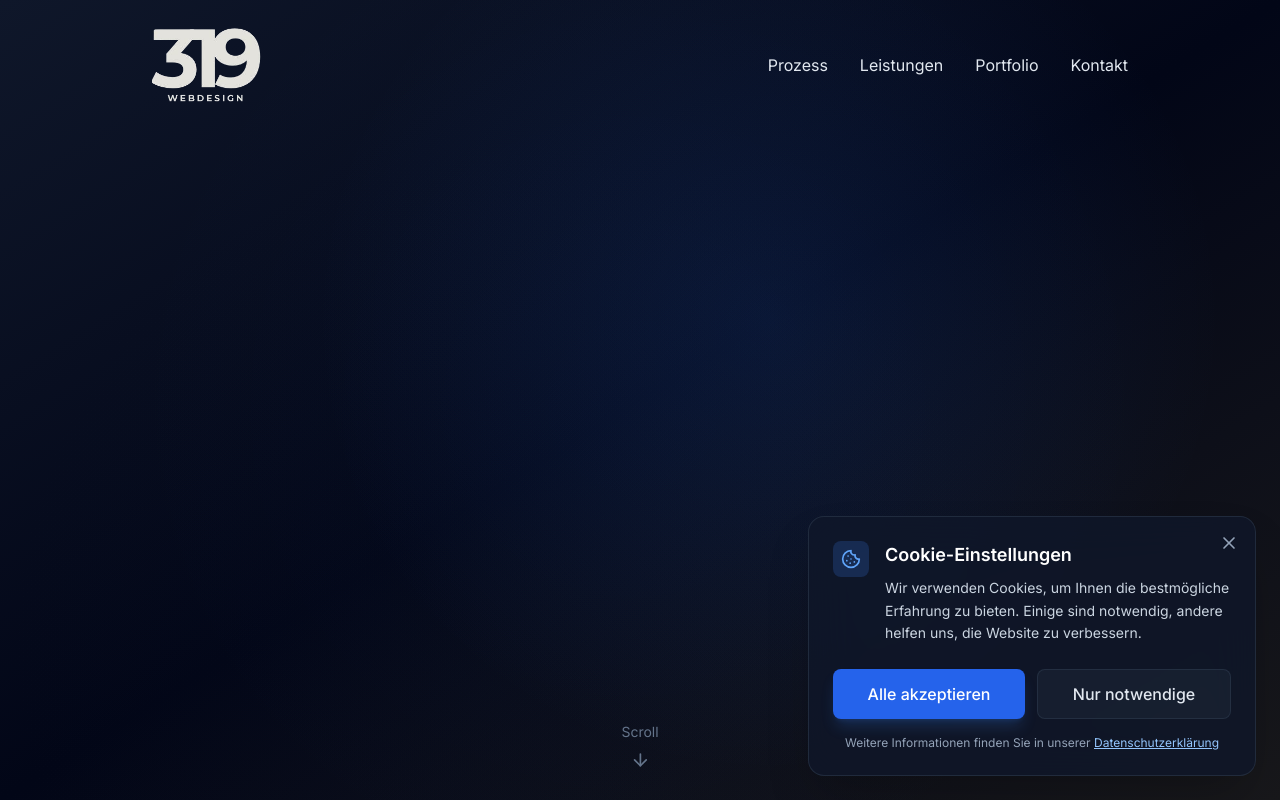
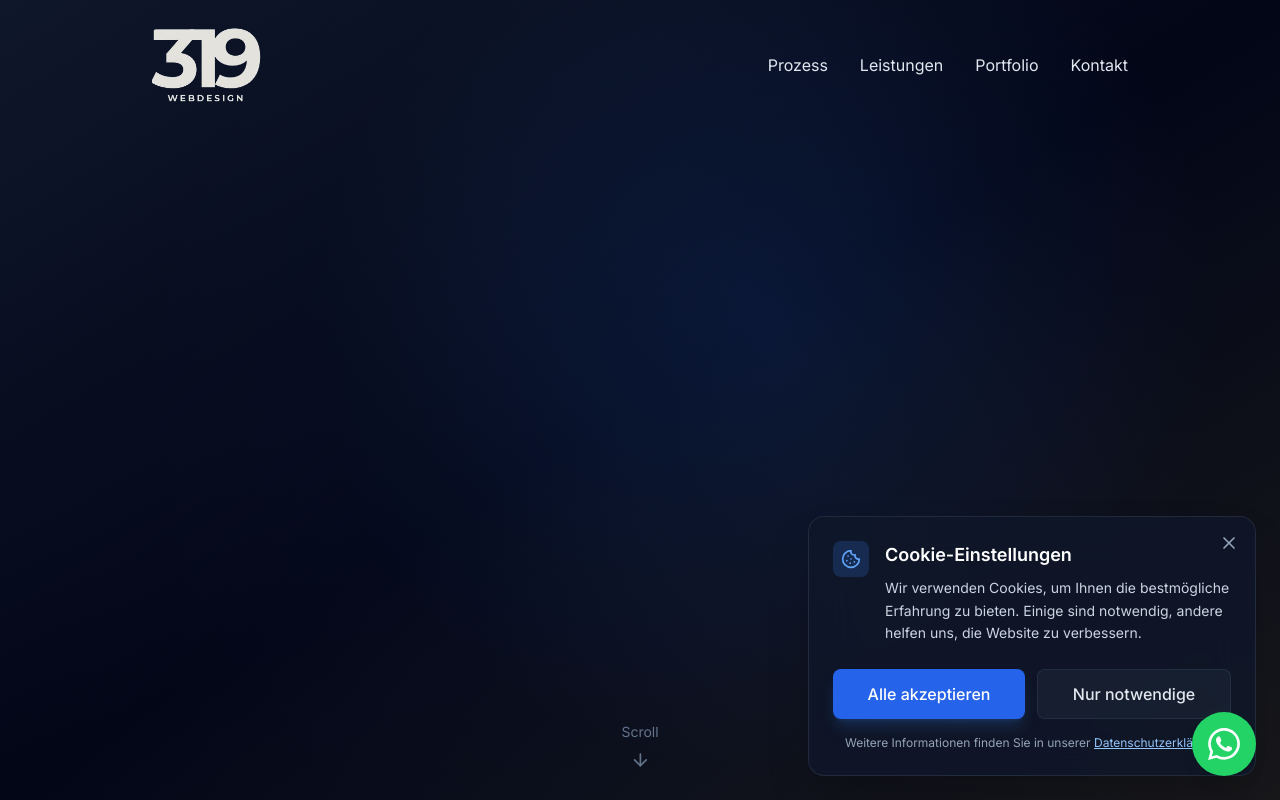
Before and after one commit to 319Webdesign/319webdesign, a Next.js app: page / in a window 1280 px wide. Shown: the top 800 px of the page. Built offline with nearby package versions, Linux system fonts and the light colour scheme.

Commit message:
whatsapp

```diff
--- /dev/null
+++ b/app/components/WhatsAppButton.tsx
@@ -0,0 +1,73 @@
+'use client'
+
+import { useState } from 'react'
+import { motion, AnimatePresence } from 'framer-motion'
+
+export default function WhatsAppButton() {
+  const [isHovered, setIsHovered] = useState(false)
+  const phoneNumber = '491773236454'
+  const whatsappUrl = `https://wa.me/${phoneNumber}`
+
+  return (
+    <div className="fixed bottom-4 right-4 md:bottom-6 md:right-6 z-50">
+      {/* Tooltip */}
+      <AnimatePresence>
+        {isHovered && (
+          <motion.div
+            initial={{ opacity: 0, x: 10, scale: 0.8 }}
+            animate={{ opacity: 1, x: 0, scale: 1 }}
+            exit={{ opacity: 0, x: 10, scale: 0.8 }}
+            transition={{ duration: 0.2 }}
+            className="absolute right-full mr-3 top-1/2 -translate-y-1/2 whitespace-nowrap"
+          >
+            <div className="bg-slate-900 text-white text-sm px-3 py-2 rounded-lg shadow-lg border border-slate-700">
+              Jetzt Anfrage senden
+              {/* Tooltip Arrow */}
+              <div className="absolute left-full top-1/2 -translate-y-1/2">
+                <div className="w-0 h-0 border-t-4 border-t-transparent border-b-4 border-b-transparent border-l-4 border-l-slate-900" />
+              </div>
+            </div>
+          </motion.div>
+        )}
+      </AnimatePresence>
+
+      {/* WhatsApp Button */}
+      <motion.a
+        href={whatsappUrl}
+        target="_blank"
+        rel="noopener noreferrer"
+        onMouseEnter={() => setIsHovered(true)}
+        onMouseLeave={() => setIsHovered(false)}
+        whileHover={{ scale: 1.1, y: -4 }}
+        whileTap={{ scale: 0.95 }}
+        className="relative flex items-center justify-center w-14 h-14 md:w-16 md:h-16 bg-[#25D366] rounded-full shadow-lg hover:shadow-xl hover:shadow-[#25D366]/50 transition-all duration-300 group"
+        aria-label="WhatsApp - Jetzt Anfrage senden"
+      >
+        {/* WhatsApp Icon SVG */}
+        <svg
+          viewBox="0 0 24 24"
+          fill="white"
+          className="w-7 h-7 md:w-8 md:h-8"
+          xmlns="http://www.w3.org/2000/svg"
+          aria-hidden="true"
+        >
+          <path d="M17.472 14.382c-.297-.149-1.758-.867-2.03-.967-.273-.099-.471-.148-.67.15-.197.297-.767.966-.94 1.164-.173.199-.347.223-.644.075-.297-.15-1.255-.463-2.39-1.475-.883-.788-1.48-1.761-1.653-2.059-.173-.297-.018-.458.13-.606.134-.133.298-.347.446-.52.149-.174.198-.298.298-.497.099-.198.05-.371-.025-.52-.075-.149-.669-1.612-.916-2.207-.242-.579-.487-.5-.669-.51-.173-.008-.371-.01-.57-.01-.198 0-.52.074-.792.372-.272.297-1.04 1.016-1.04 2.479 0 1.462 1.065 2.875 1.213 3.074.149.198 2.096 3.2 5.077 4.487.709.306 1.262.489 1.694.625.712.227 1.36.195 1.871.118.571-.085 1.758-.719 2.006-1.413.248-.694.248-1.289.173-1.413-.074-.124-.272-.198-.57-.347m-5.421 7.403h-.004a9.87 9.87 0 01-5.031-1.378l-.361-.214-3.741.982.998-3.648-.235-.374a9.86 9.86 0 01-1.51-5.26c.001-5.45 4.436-9.884 9.888-9.884 2.64 0 5.122 1.03 6.988 2.898a9.825 9.825 0 012.893 6.994c-.003 5.45-4.437 9.884-9.885 9.884m8.413-18.297A11.815 11.815 0 0012.05 0C5.495 0 .16 5.335.157 11.892c0 2.096.547 4.142 1.588 5.945L.057 24l6.305-1.654a11.882 11.882 0 005.683 1.448h.005c6.554 0 11.89-5.335 11.893-11.893a11.821 11.821 0 00-3.48-8.413Z" />
+        </svg>
+
+        {/* Pulse Animation */}
+        <motion.div
+          className="absolute inset-0 rounded-full bg-[#25D366] opacity-75"
+          animate={{
+            scale: [1, 1.2, 1],
+            opacity: [0.75, 0, 0.75],
+          }}
+          transition={{
+            duration: 2,
+            repeat: Infinity,
+            ease: 'easeInOut',
+          }}
+        />
+      </motion.a>
+    </div>
+  )
+}
--- a/app/layout.tsx
+++ b/app/layout.tsx
@@ -2,6 +2,7 @@ import type { Metadata } from 'next'
 import { Inter } from 'next/font/google'
 import './globals.css'
 import CookieBanner from './components/CookieBanner'
+import WhatsAppButton from './components/WhatsAppButton'
 import { SpeedInsights } from '@vercel/speed-insights/next'
 
 const inter = Inter({
@@ -31,6 +32,7 @@ export default function RootLayout({
       <body className={`antialiased ${inter.className}`}>
         {children}
         <CookieBanner />
+        <WhatsAppButton />
         <SpeedInsights />
       </body>
     </html>
```
